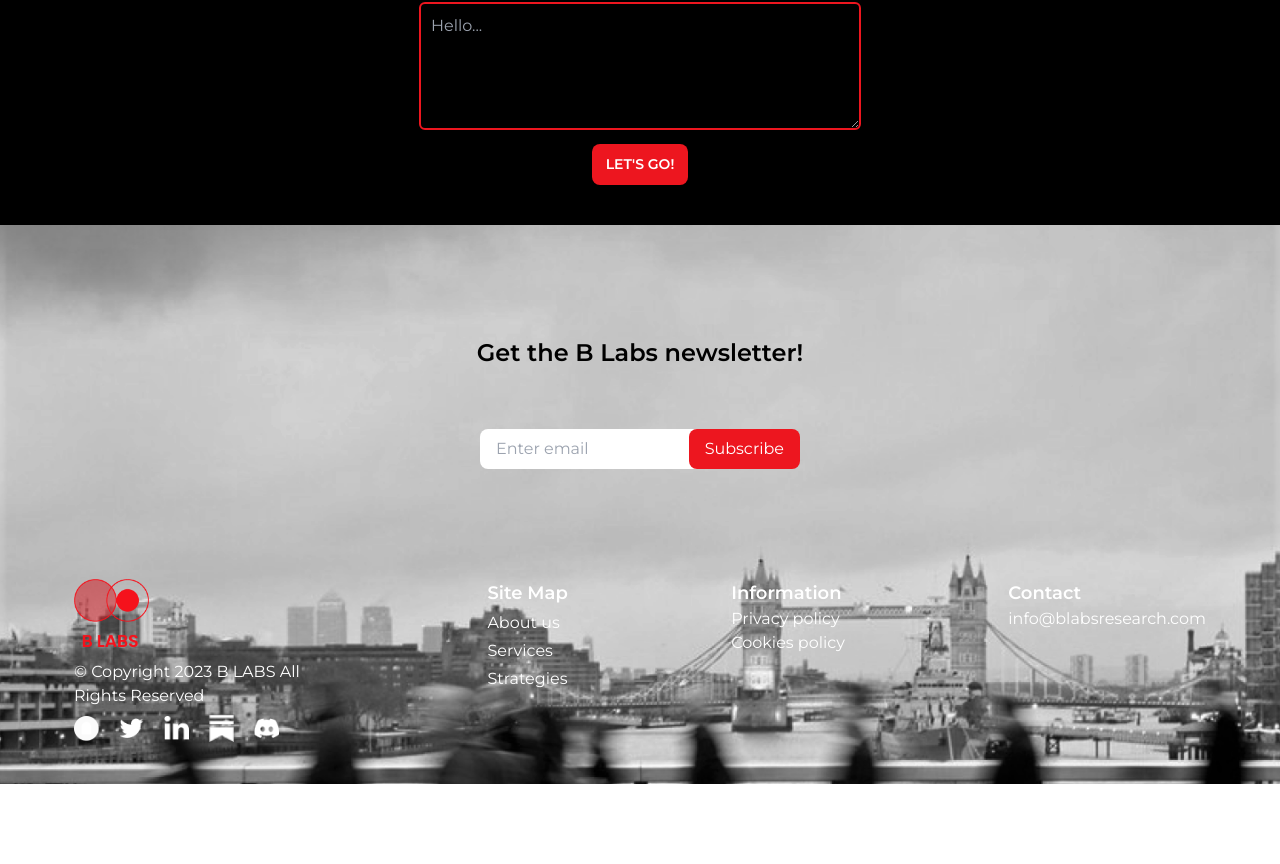
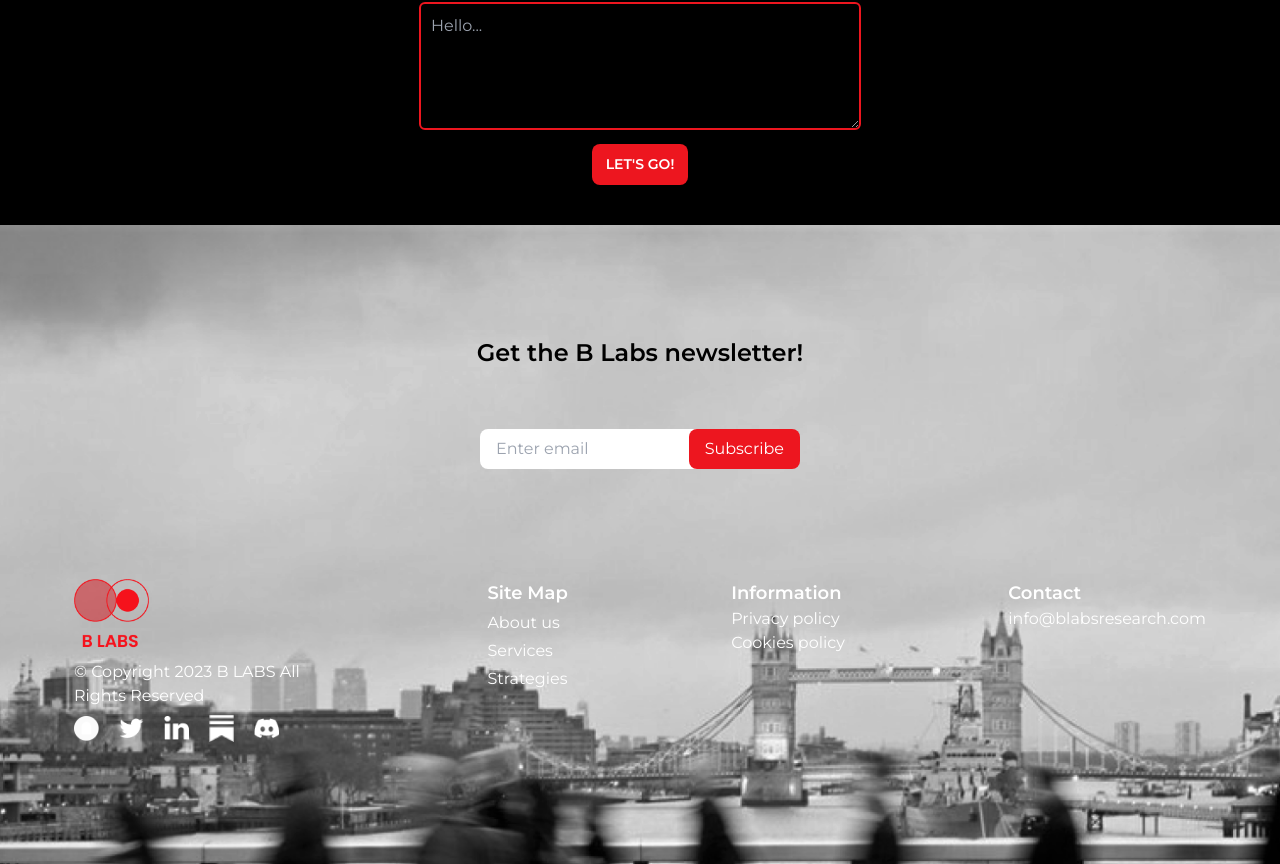
Before and after one commit to BLabsResearch/B-Labs-Website, a Next.js app: page / in a window 1280 px wide. Shown: the part 3917-4781 px from the top of the page. Before the commit the page ends 4701 px from the top, so only its background shows below. Built offline with nearby package versions, Linux system fonts and the light colour scheme.

Commit message:
suprememods

```diff
--- a/components/Footer.tsx
+++ b/components/Footer.tsx
@@ -15,7 +15,7 @@ export default function Footer() {
                 </div>
             </div>
             <div className="w-full p-2.5 flex flex-col lg:flex-row lg:justify-between space-y-1.5 lg:space-y-0 max-w-6xl">
-                <div className="space-y-1.5">
+                <div className="space-y-1.5 mb-[80px]">
                     <div className="relative min-w-[75px]">
                         <Image src={"/red-logo.png"} width={75} height={75} alt="logo" />
                     </div>
```
